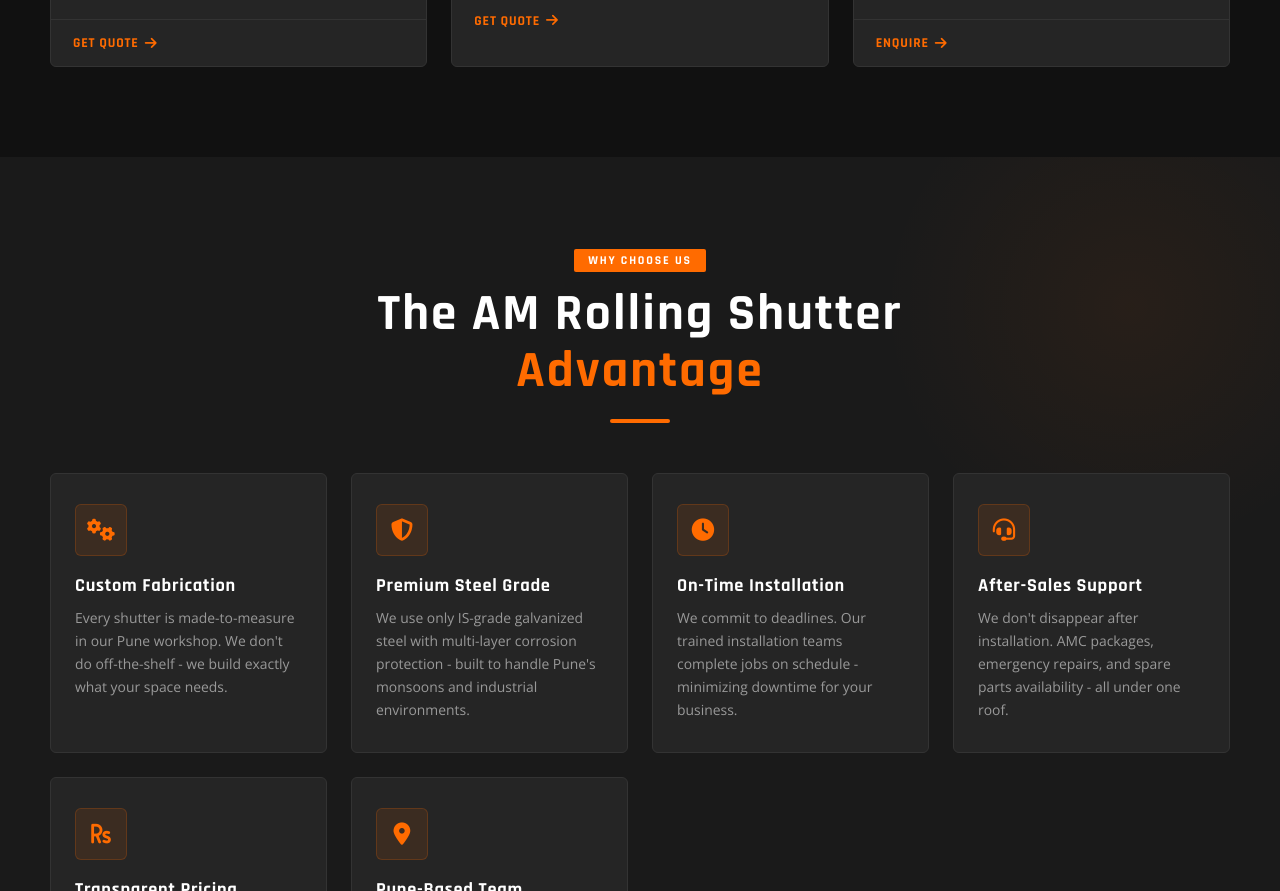
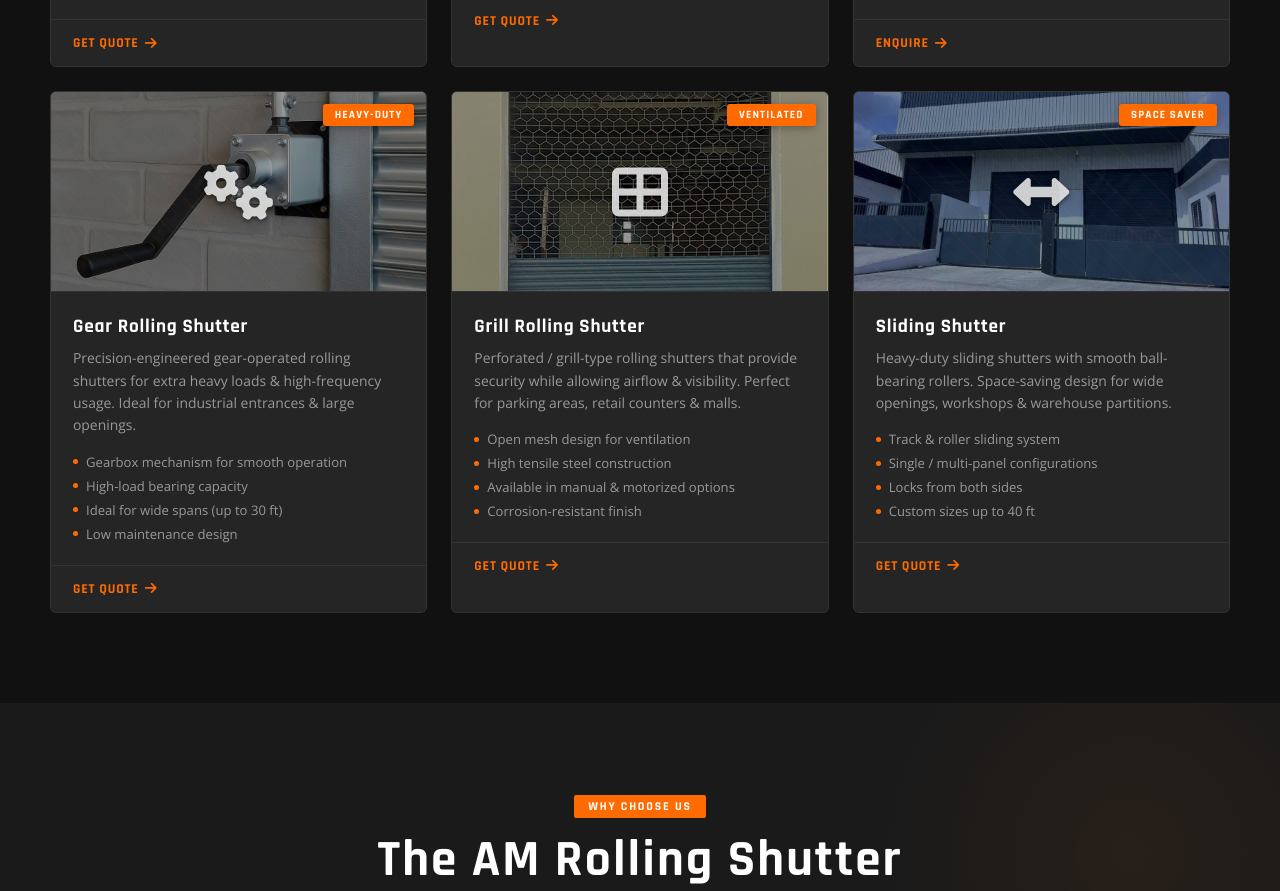
Before and after one commit to solankiabhay/RollingShutter, a plain HTML site: page index.html in a window 1280 px wide. Shown: the part 2893-3784 px from the top of the page. Drawn offline with nearby package versions, Linux system fonts and the light colour scheme.

Commit message:
Changes by me

```diff
--- a/index.html
+++ b/index.html
@@ -1313,10 +1313,72 @@
         </div>
       </div>
 
+      <!-- NEW: Gear Rolling Shutter -->
+      <div class="product-card reveal">
+        <div class="product-img" style="background: linear-gradient(rgba(0,0,0,0.4), rgba(0,0,0,0.4)), url('https://raw.githubusercontent.com/solankiabhay/RollingShutter/main/shutter-img/gallery10.jpg'); background-size: cover; background-position: center;">
+          <i class="fas fa-cogs product-img-icon"></i>
+          <span class="product-tag">Heavy-Duty</span>
+        </div>
+        <div class="product-body">
+          <h3>Gear Rolling Shutter</h3>
+          <p>Precision-engineered gear-operated rolling shutters for extra heavy loads & high-frequency usage. Ideal for industrial entrances & large openings.</p>
+          <ul class="product-features">
+            <li>Gearbox mechanism for smooth operation</li>
+            <li>High-load bearing capacity</li>
+            <li>Ideal for wide spans (up to 30 ft)</li>
+            <li>Low maintenance design</li>
+          </ul>
+        </div>
+        <div class="product-footer">
+          <a href="#contact">Get Quote <i class="fas fa-arrow-right"></i></a>
+        </div>
+      </div>
+
+      <!-- NEW: Grill Rolling Shutter -->
+      <div class="product-card reveal">
+        <div class="product-img" style="background: linear-gradient(rgba(0,0,0,0.4), rgba(0,0,0,0.4)), url('https://raw.githubusercontent.com/solankiabhay/RollingShutter/main/shutter-img/gallery11.jpg'); background-size: cover; background-position: center;">
+          <i class="fas fa-th-large product-img-icon"></i>
+          <span class="product-tag">Ventilated</span>
+        </div>
+        <div class="product-body">
+          <h3>Grill Rolling Shutter</h3>
+          <p>Perforated / grill-type rolling shutters that provide security while allowing airflow & visibility. Perfect for parking areas, retail counters & malls.</p>
+          <ul class="product-features">
+            <li>Open mesh design for ventilation</li>
+            <li>High tensile steel construction</li>
+            <li>Available in manual & motorized options</li>
+            <li>Corrosion-resistant finish</li>
+          </ul>
+        </div>
+        <div class="product-footer">
+          <a href="#contact">Get Quote <i class="fas fa-arrow-right"></i></a>
+        </div>
+      </div>
+
+      <!-- NEW: Sliding Shutter -->
+      <div class="product-card reveal">
+        <div class="product-img" style="background: linear-gradient(rgba(0,0,0,0.4), rgba(0,0,0,0.4)), url('https://raw.githubusercontent.com/solankiabhay/RollingShutter/main/shutter-img/gallery9.jpg'); background-size: cover; background-position: center;">
+          <i class="fas fa-arrows-alt-h product-img-icon"></i>
+          <span class="product-tag">Space Saver</span>
+        </div>
+        <div class="product-body">
+          <h3>Sliding Shutter</h3>
+          <p>Heavy-duty sliding shutters with smooth ball-bearing rollers. Space-saving design for wide openings, workshops & warehouse partitions.</p>
+          <ul class="product-features">
+            <li>Track & roller sliding system</li>
+            <li>Single / multi-panel configurations</li>
+            <li>Locks from both sides</li>
+            <li>Custom sizes up to 40 ft</li>
+          </ul>
+        </div>
+        <div class="product-footer">
+          <a href="#contact">Get Quote <i class="fas fa-arrow-right"></i></a>
+        </div>
+      </div>
+
     </div>
   </div>
 </section>
-
 <!-- WHY US -->
 <section class="section" id="why">
   <div class="container">
```
